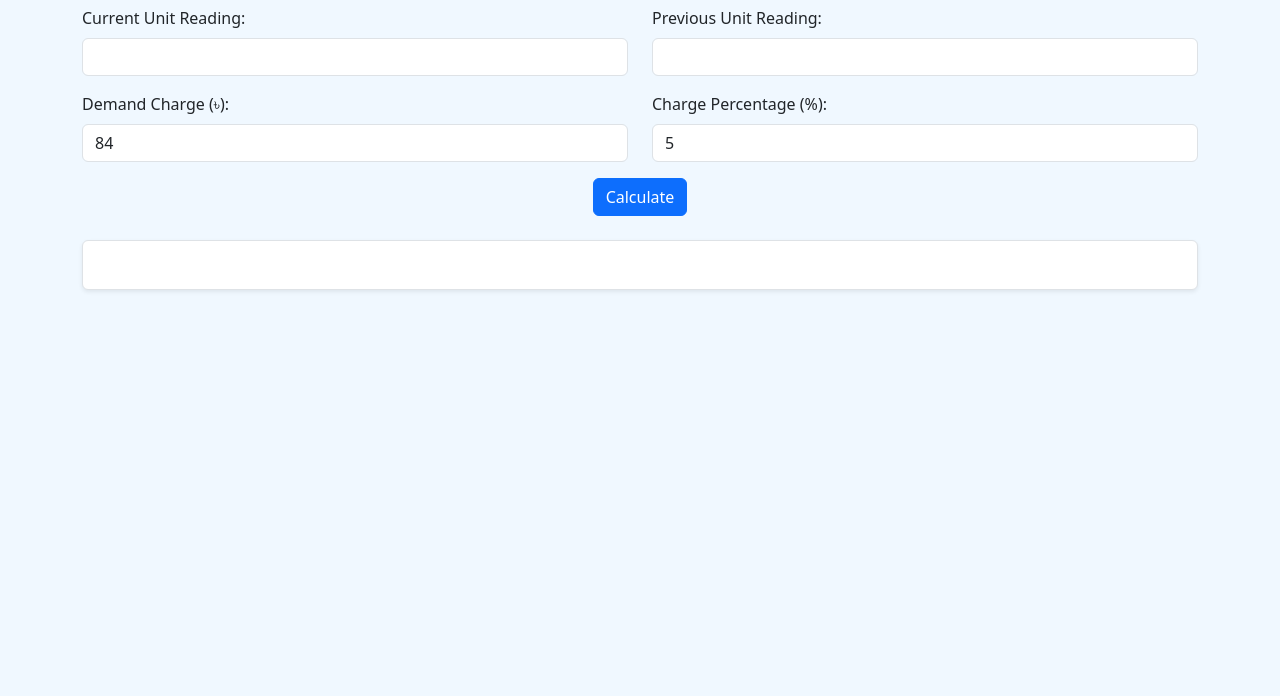
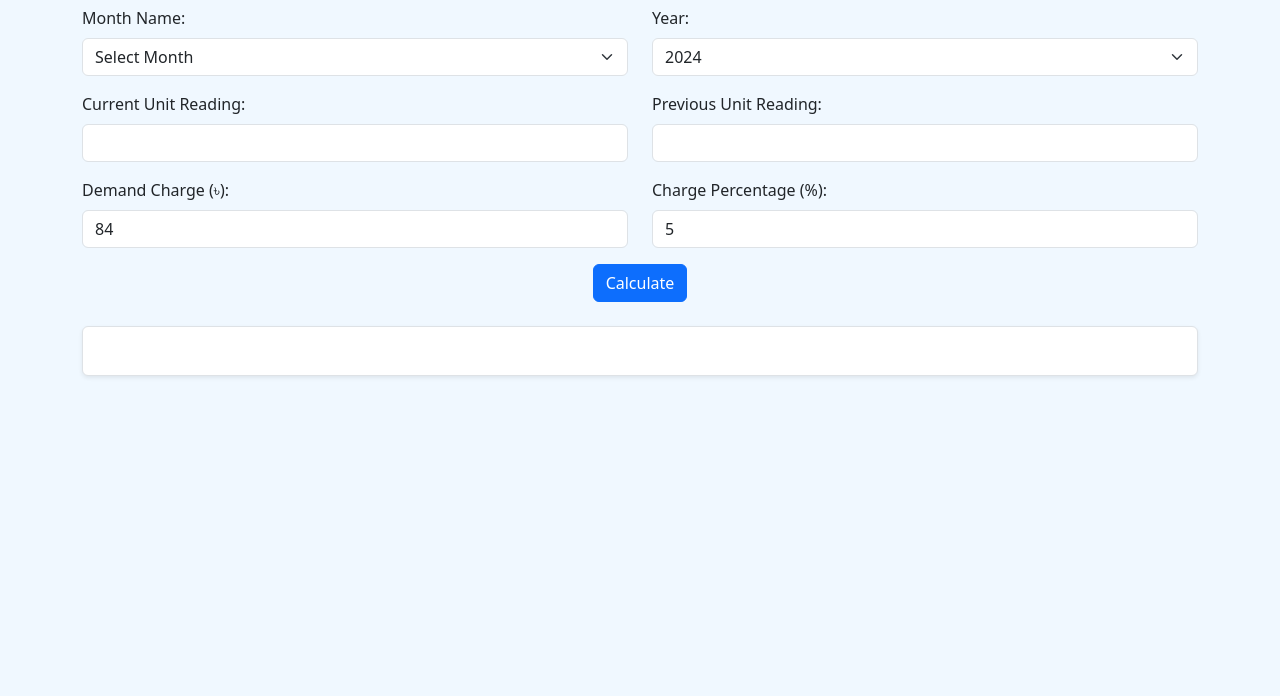
Before and after one commit to afriyabd08/elec, a plain HTML site: page index.html in a window 1280 px wide. Shown: the part 104-800 px from the top of the page. Drawn offline with nearby package versions, Linux system fonts and the light colour scheme.

Commit message:
v3 index.html

```diff
--- a/index.html
+++ b/index.html
@@ -2,7 +2,7 @@
 <html lang="en">
 <head>
   <meta charset="UTF-8">
-  <title>Electricity Bill Calculator - March 2025</title>
+  <title>Electricity Bill Calculator</title>
   <meta name="viewport" content="width=device-width, initial-scale=1">
   <!-- Bootstrap CSS CDN -->
   <link href="https://cdn.jsdelivr.net/npm/bootstrap@5.3.3/dist/css/bootstrap.min.css" rel="stylesheet">
@@ -20,6 +20,33 @@
   <div class="container mt-5">
     <h2 class="mb-4 text-center">Electricity Bill Calculator</h2>
 
+    <!-- Month & Year Row -->
+    <div class="row mb-3">
+      <div class="col-md-6">
+        <label for="month" class="form-label">Month Name:</label>
+        <select id="month" class="form-select">
+          <option value="" disabled selected>Select Month</option>
+          <option>January</option>
+          <option>February</option>
+          <option>March</option>
+          <option>April</option>
+          <option>May</option>
+          <option>June</option>
+          <option>July</option>
+          <option>August</option>
+          <option>September</option>
+          <option>October</option>
+          <option>November</option>
+          <option>December</option>
+        </select>
+      </div>
+      <div class="col-md-6">
+        <label for="year" class="form-label">Year:</label>
+        <select id="year" class="form-select"></select>
+      </div>
+    </div>
+
+    <!-- Unit Input Row -->
     <div class="row mb-3">
       <div class="col-md-6">
         <label for="currentUnit" class="form-label">Current Unit Reading:</label>
@@ -31,6 +58,7 @@
       </div>
     </div>
 
+    <!-- Charges Row -->
     <div class="row mb-3">
       <div class="col-md-6">
         <label for="demandcharge" class="form-label">Demand Charge (৳):</label>
@@ -50,11 +78,29 @@
   </div>
 
   <script>
+    // Populate year options dynamically
+    const yearSelect = document.getElementById('year');
+    const startYear = 2024;
+    const endYear = 2025;
+    for (let y = startYear; y <= endYear; y++) {
+      const option = document.createElement('option');
+      option.value = y;
+      option.textContent = y;
+      yearSelect.appendChild(option);
+    }
+
     function calculateBill() {
       const prev = parseFloat(document.getElementById('previousUnit').value);
       const curr = parseFloat(document.getElementById('currentUnit').value);
       const demandCharge = parseFloat(document.getElementById('demandcharge').value);
       const chargePercent = parseFloat(document.getElementById('chargePercent').value);
+      const month = document.getElementById('month').value;
+      const year = document.getElementById('year').value;
+
+      if (!month || !year) {
+        document.getElementById('result').innerHTML = `<div class="alert alert-warning">Please select both Month and Year.</div>`;
+        return;
+      }
 
       if (isNaN(prev) || isNaN(curr) || curr < prev) {
         document.getElementById('result').innerHTML = `<div class="alert alert-danger">Please enter valid unit readings.</div>`;
@@ -106,6 +152,7 @@
       const finalCost = totalBillnDemand + vat;
 
       document.getElementById('result').innerHTML = `
+        <h5 class="text-primary mb-3">${month} ${year}</h5>
         <p>Total Used Units: <strong>${totalUnit}</strong></p>
         <p>Bill for 0-75 units @5.26 = ৳${bill1.toFixed(2)}</p>
         <p>Bill for 76-200 units @7.20 = ৳${bill2.toFixed(2)}</p>
```
